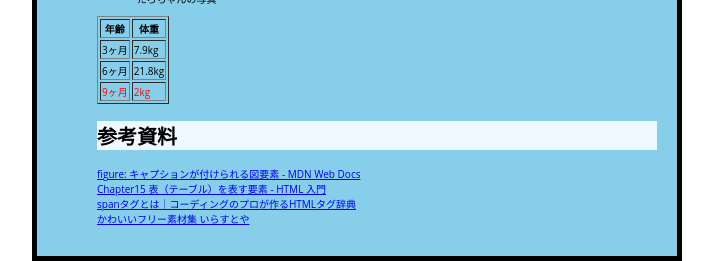
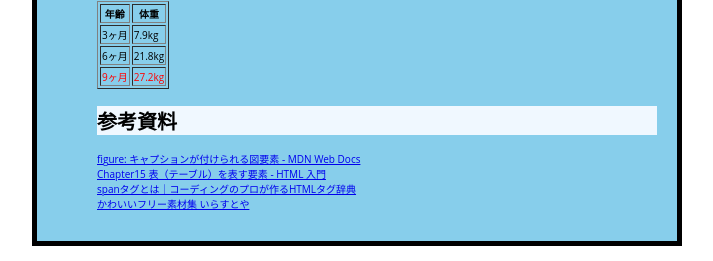
Before and after one commit to motoki-kun/webp-exercise2, a plain HTML site: page index.html in a window 1280 px wide. Shown: the part 1621-1882 px from the top of the page, without its empty margins (283-996 px from the left). Drawn offline with Linux system fonts and the light colour scheme.

Commit message:
Update index.html

```diff
--- a/index.html
+++ b/index.html
@@ -35,7 +35,6 @@
         </p>
         <h2>マークアップ例</h2>
         <xmp>
-            <h2><strong>動作結果</strong></p></h2>
             <h3>たろちゃんの成長</h3>
             <figure>
                 <img src = "images/taro.png" alt = "たろちゃんの写真" width = "100" height = "150">
@@ -81,7 +80,7 @@
             </tr>
             <tr>
                 <td><span style = "color:red">9ヶ月</span></td>
-                <td><span style = "color:red">2kg</span></td>
+                <td><span style = "color:red">27.2kg</span></td>
             </tr>
         </table>
         <h2>参考資料</h2>
```
